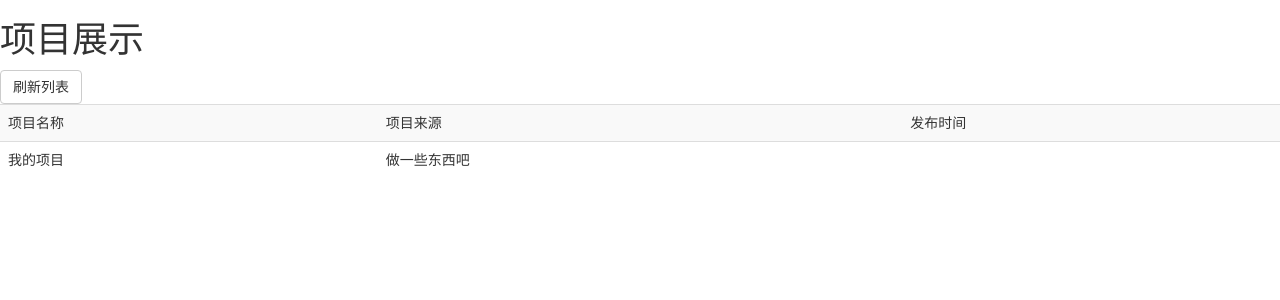
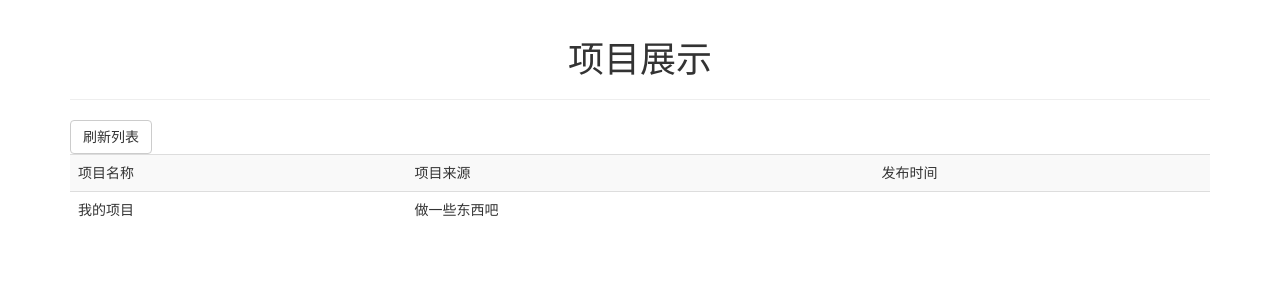
Before and after one commit to longjames/ProjectIssue, a CodeIgniter app: page / in a window 1280 px wide. Shown: the top 300 px of the page. Run offline with CodeIgniter, Linux system fonts and the light colour scheme.

Commit message:
修改展示界面

```diff
--- a/application/views/user/main.php
+++ b/application/views/user/main.php
@@ -25,10 +25,13 @@
     </script>
   </head>
   <body>
-    <h1>项目展示</h1>
+    <div class="container">
+      <div class="page-header">
+        <h1 class="text-center">项目展示</h1>
+      </div>
     <a class="btn btn-default" id="refresh_list">刷新列表</a>
 	   <div id="msg">
      </div>
-
+    </div>
   </body>
 </html>
```
